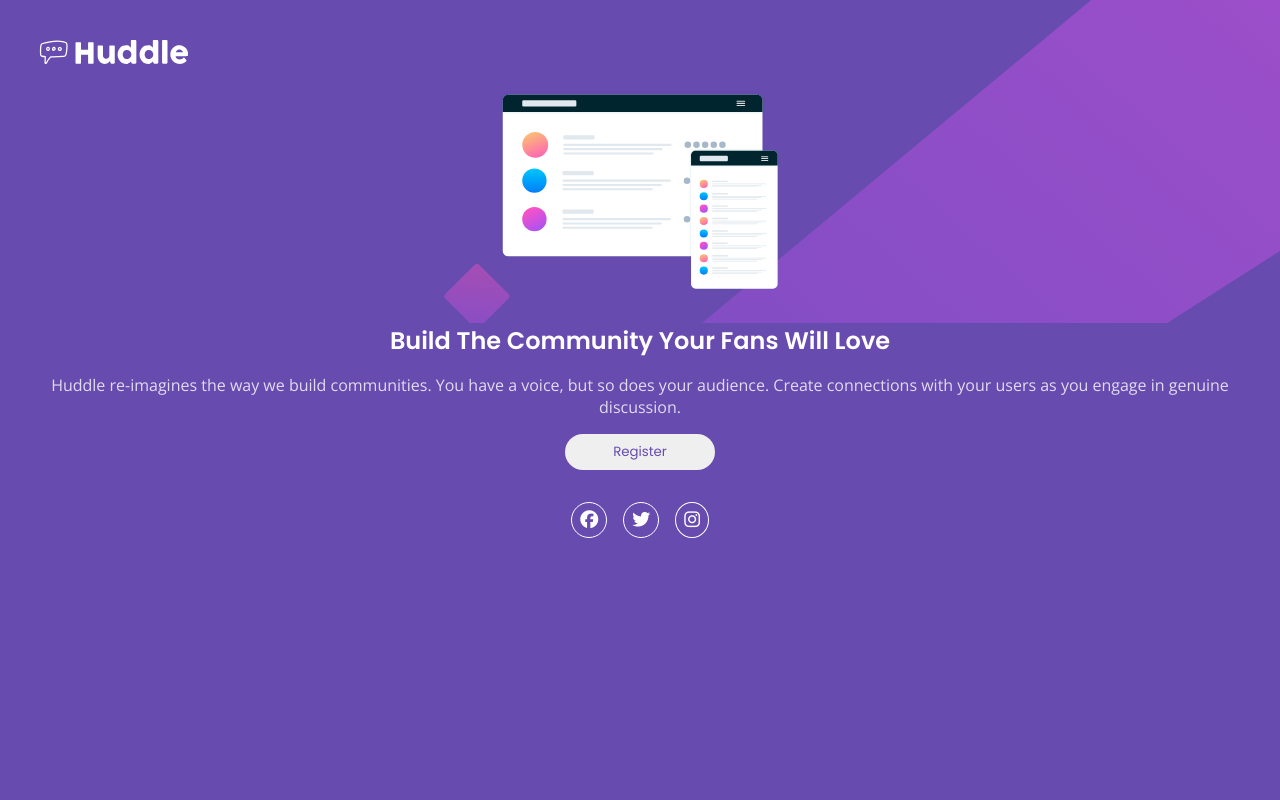
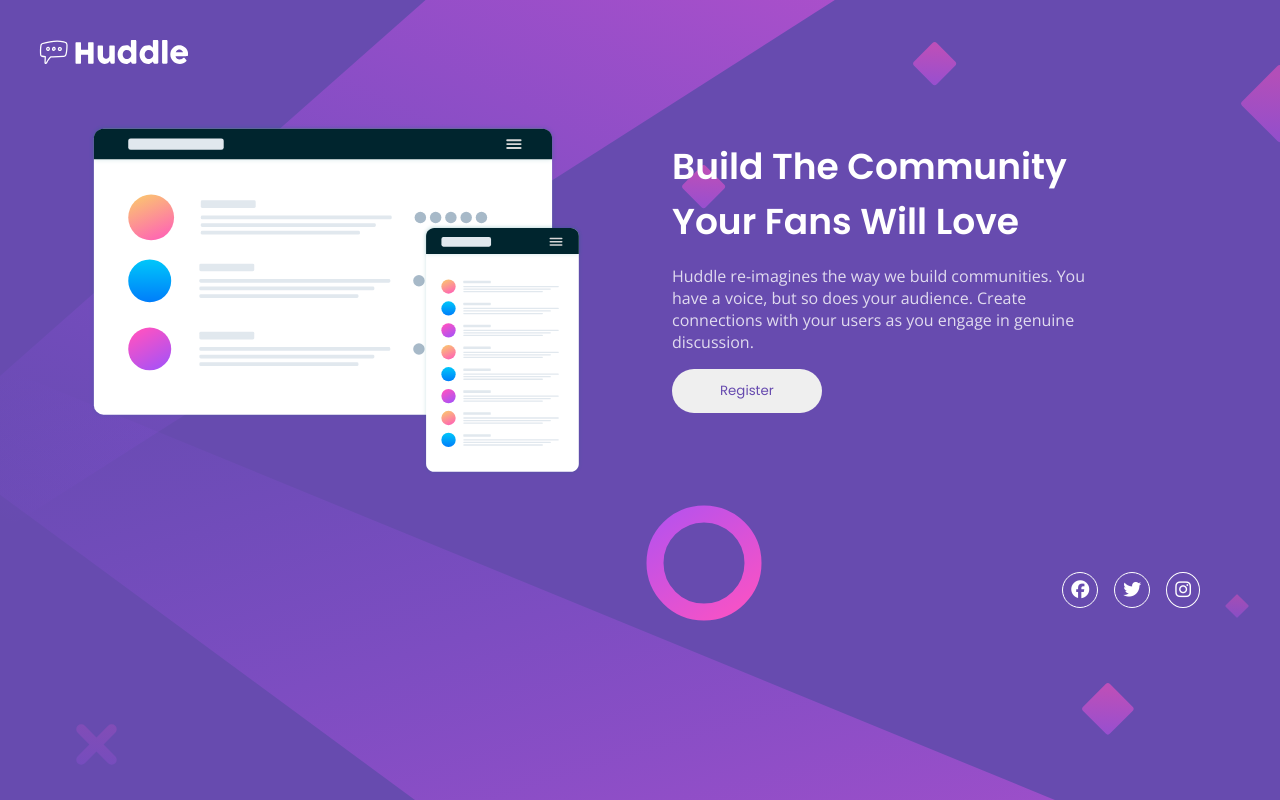
Before and after one commit to Code-Beaker/huddle-landing-page-single-intro, a plain HTML site: page index.html in a window 1280 px wide. Drawn offline with nearby package versions, Linux system fonts and the light colour scheme.

Commit message:
fixed for larger screens

```diff
--- a/index.html
+++ b/index.html
@@ -20,17 +20,19 @@
               alt=""
             />
           </div>
+          <section class="header__text-content">
+            <h1 class="header__title">
+              Build The Community Your Fans Will Love
+            </h1>
+            <p class="header__paragraph">
+              Huddle re-imagines the way we build communities. You have a voice,
+              but so does your audience. Create connections with your users as
+              you engage in genuine discussion.
+            </p>
+            <button class="header__button">Register</button>
+          </section>
         </div>
       </div>
-      <section class="header__text-content">
-        <h1 class="header__title">Build The Community Your Fans Will Love</h1>
-        <p class="header__paragraph">
-          Huddle re-imagines the way we build communities. You have a voice, but
-          so does your audience. Create connections with your users as you
-          engage in genuine discussion.
-        </p>
-        <button class="header__button">Register</button>
-      </section>
       <div class="social-media-icons">
         <ul class="icons__flex">
           <li class="icons__item">
--- a/style.css
+++ b/style.css
@@ -30,6 +30,11 @@ img {
 
 .huddle-logo {
   max-width: 10rem;
+}
+
+.header__cols {
+  display: grid;
+  grid-template-columns: 1fr;
 }
 
 .header__image-wrapper {
@@ -66,6 +71,7 @@ img {
   padding: 0.5rem 3rem;
   font-family: "Poppins", sans-serif;
   color: var(--violet);
+  cursor: pointer;
   /* font-size: 1.125rem; */
   border-radius: 5rem;
   border: none;
@@ -105,3 +111,48 @@ i:hover {
   color: var(--soft-magenta);
   border: 1px solid var(--soft-magenta);
 }
+
+/* for bigger screens */
+@media screen and (min-width: 800px) {
+  .main {
+    background: url("images/bg-desktop.svg");
+    background-color: var(--violet);
+    background-repeat: no-repeat;
+  }
+
+  .header {
+    background: none;
+  }
+
+  .header__cols {
+    grid-template-columns: 1fr 1fr;
+    align-items: center;
+  }
+
+  .header__image-wrapper {
+    margin-top: 3rem;
+  }
+
+  .header__image {
+    max-width: 30.85rem;
+  }
+
+  .header__text-content {
+    text-align: left;
+    padding-right: 10rem;
+  }
+
+  .header__title {
+    font-size: 2.25rem;
+  }
+
+  .header__button {
+    padding: 0.75rem 3rem;
+  }
+
+  .social-media-icons {
+    margin-top: 2rem;
+    justify-content: flex-end;
+    padding-right: 5rem;
+  }
+}
```
